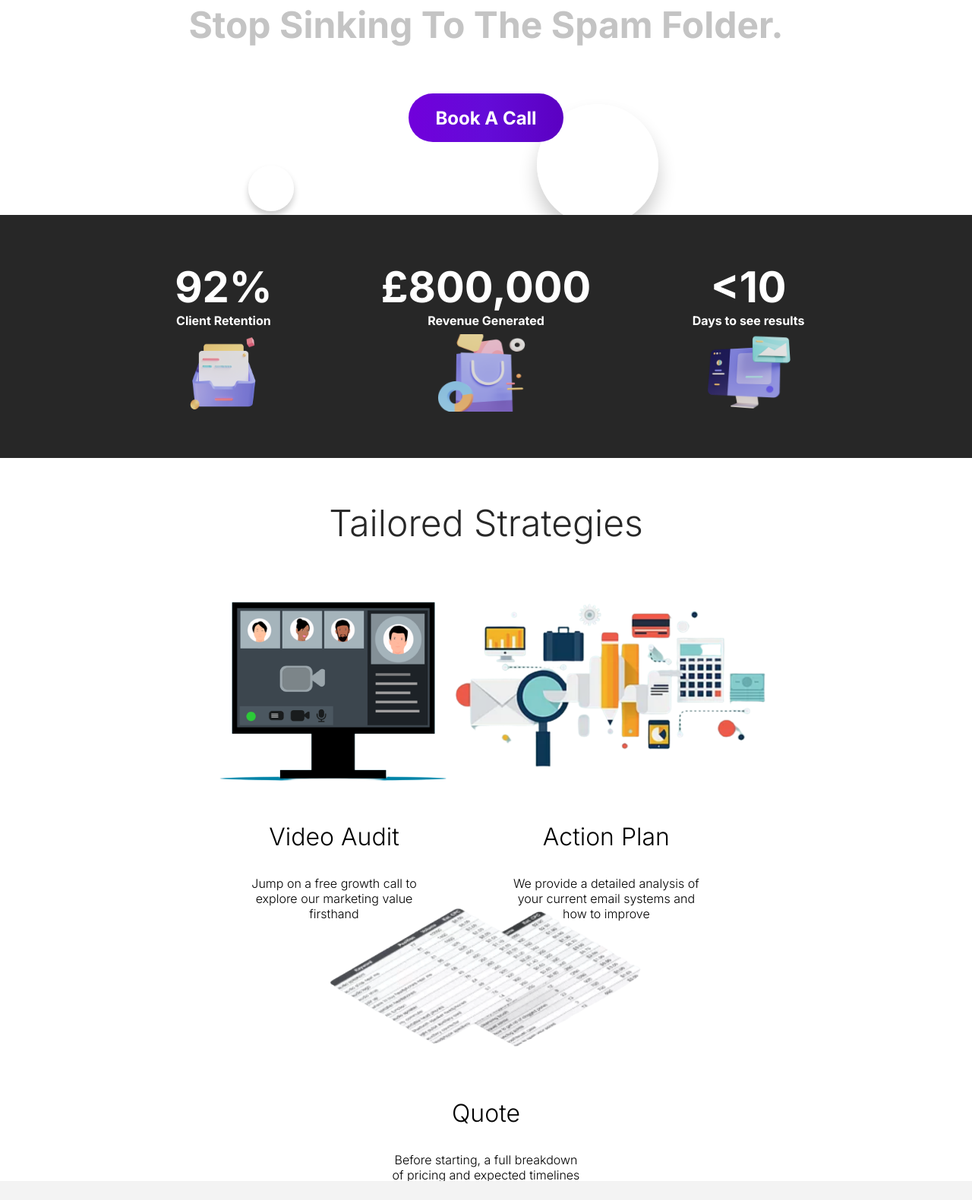
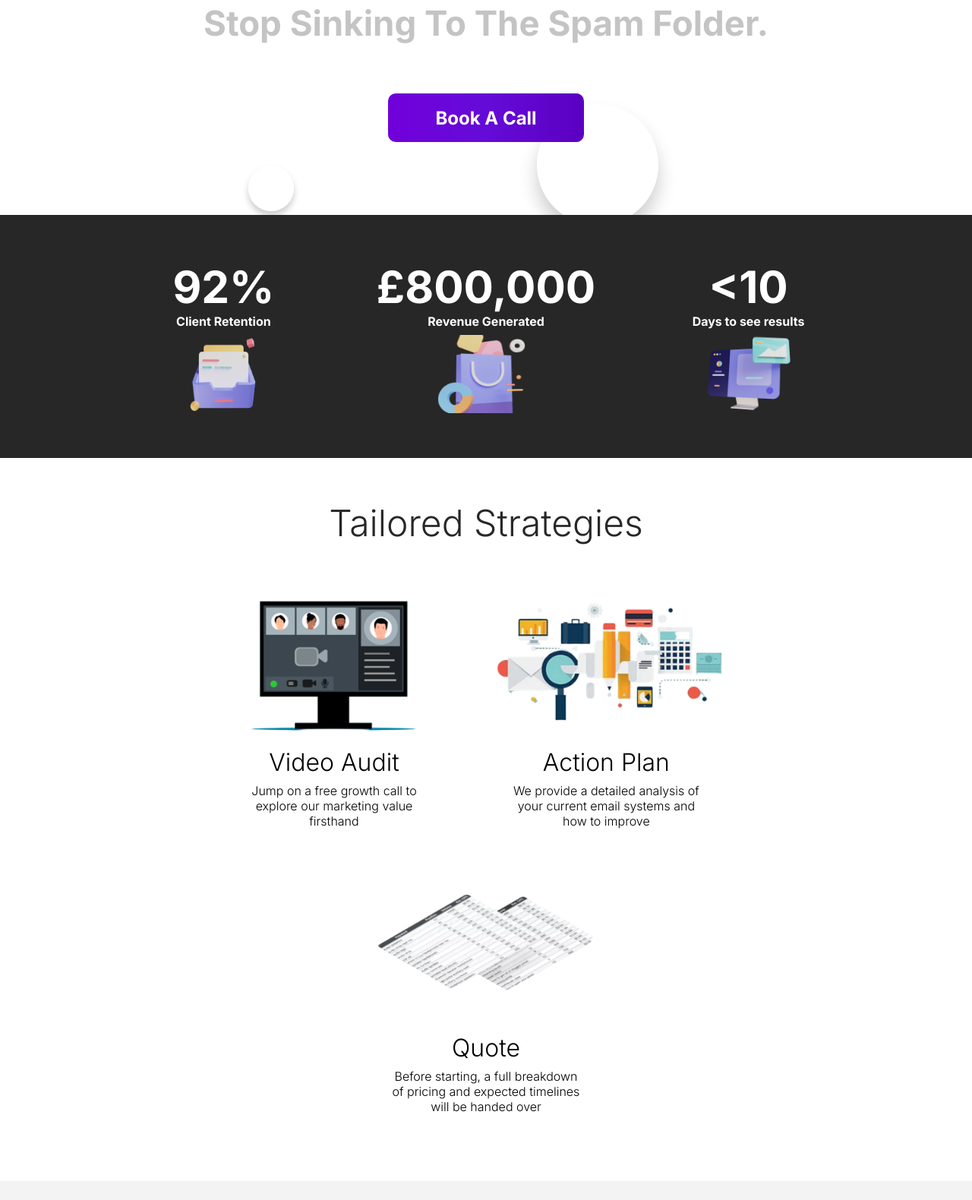
Before and after one commit to henewi/acq, a plain HTML site: page index.html in a window 1280 px wide. Shown: the part 197-1777 px from the top of the page at 76% size. Drawn offline with Linux system fonts and the light colour scheme; a script that the page names is missing.

Commit message:
Desktop half / half done

```diff
--- a/styles.css
+++ b/styles.css
@@ -124,7 +124,7 @@ body::-webkit-scrollbar-track {
 .slogantext {
     color: #c4c4c4;;
     font-family: Inter;
-    font-size: 6vh;
+    font-size: calc(2vw + 20px);
     font-weight: 900;
 }
 
@@ -184,14 +184,15 @@ body::-webkit-scrollbar-track {
     background: rgb(127, 0, 211);
     background: linear-gradient(90deg, rgb(113, 0, 219) 0%, rgb(100, 11, 216) 50%, rgb(91, 0, 194) 100%);
     height: 8vh;
-    width: 16vw;
+    width: 17vw;
+    padding-left: 20px;
+    padding-right: 20px;
     display: flex;
     align-items: center;
     justify-content: center;
-    border-radius: 10vh;
-    position: absolute;
-    top: 40vh;
-    left: 42vw;
+    border-radius: 10px;
+    margin-top: 40vh;
+    left: 39vw;
     font-size: 3vh;
     border: 1vh black;
     transition: all 0.5s ease;
@@ -284,7 +285,7 @@ body::-webkit-scrollbar-track {
 }
 
 .big1 {
-    font-size: 7vh;
+    font-size: calc(3vw + 20px);
 }
 
 .small1 {
@@ -292,7 +293,7 @@ body::-webkit-scrollbar-track {
 }
 
 .big2 {
-    font-size: 7vh;
+    font-size: calc(3vw + 20px);
 }
 
 .small2 {
@@ -300,7 +301,7 @@ body::-webkit-scrollbar-track {
 }
 
 .big3 {
-    font-size: 7vh;
+    font-size: calc(3vw + 20px);
 }
 
 .small3 {
@@ -409,7 +410,7 @@ body::-webkit-scrollbar-track {
     padding: 0;
     width: 20vw;
     position: absolute;
-    top: -3vh;
+    top: 8vh;
     left: 20vw;
     display: flex;
     flex-direction: column;
@@ -419,13 +420,13 @@ body::-webkit-scrollbar-track {
 }
 
 .ts1 {
-    scale: 0.6;
+    max-height: calc(13vw + 20px);
 }
 
 .ts1big {
     font-size: 4vh;
-    margin-bottom: 4vh;
-    margin-top: -5vh;
+    margin-bottom: 1vh;
+    margin-top: 2vh;
     font-family: 'Inter', sans-serif;
     font-weight: 300;
 }
@@ -440,7 +441,7 @@ body::-webkit-scrollbar-track {
     padding: 0;
     width: 20vw;
     position: absolute;
-    top: -3vh;
+    top: 8vh;
     left: 48vw;
     display: flex;
     flex-direction: column;
@@ -450,13 +451,13 @@ body::-webkit-scrollbar-track {
 }
 
 .ts2 {
-    scale: 0.6;
+    max-height: calc(13vw + 20px);
 }
 
 .ts2big {
     font-size: 4vh;
-    margin-bottom: 4vh;
-    margin-top: -5vh;
+    margin-bottom: 1vh;
+    margin-top: 2vh;
 }
 
 .ts2small {
@@ -475,17 +476,17 @@ body::-webkit-scrollbar-track {
     align-items: center;
     text-align: center;
     position: absolute;
-    top: 45vh;
+    top: 55vh;
 }
 
 .ts3 {
-    scale: 0.6;
+    max-height: calc(13vw + 20px);
 }
 
 .ts3big {
     font-size: 4vh;
-    margin-bottom: 4vh;
-    margin-top: -10vh;
+    margin-bottom: 1vh;
+    margin-top: 2vh;
 }
 
 .ts3small {
```
